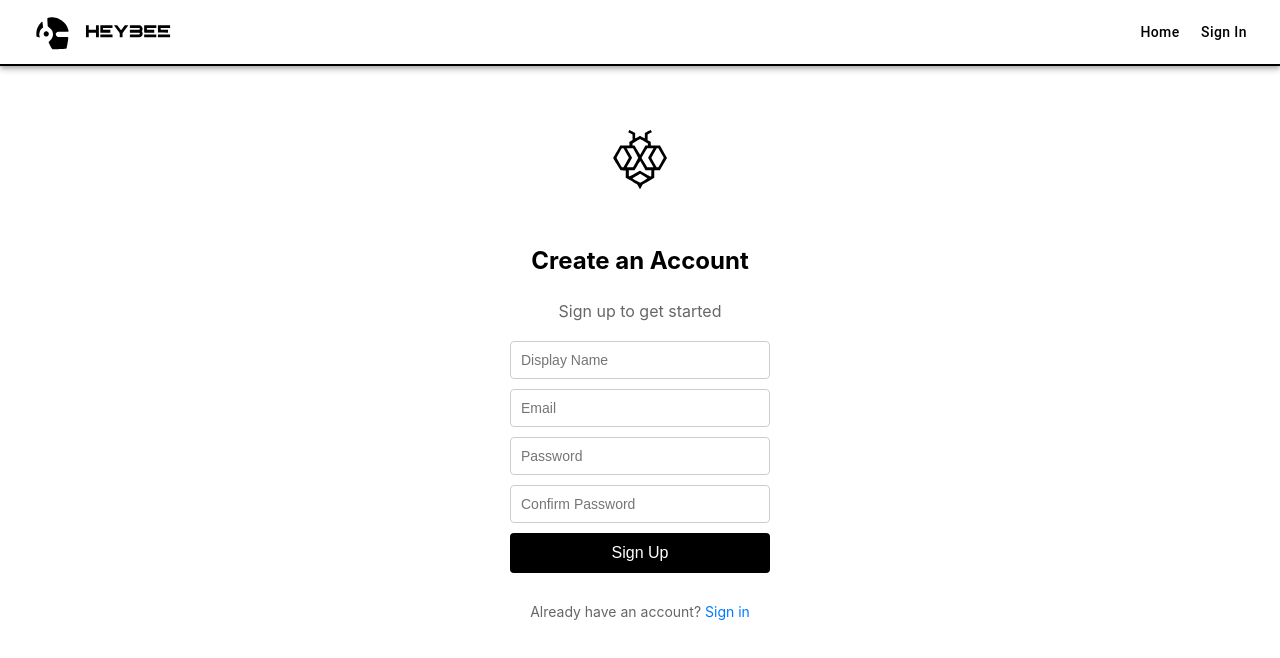
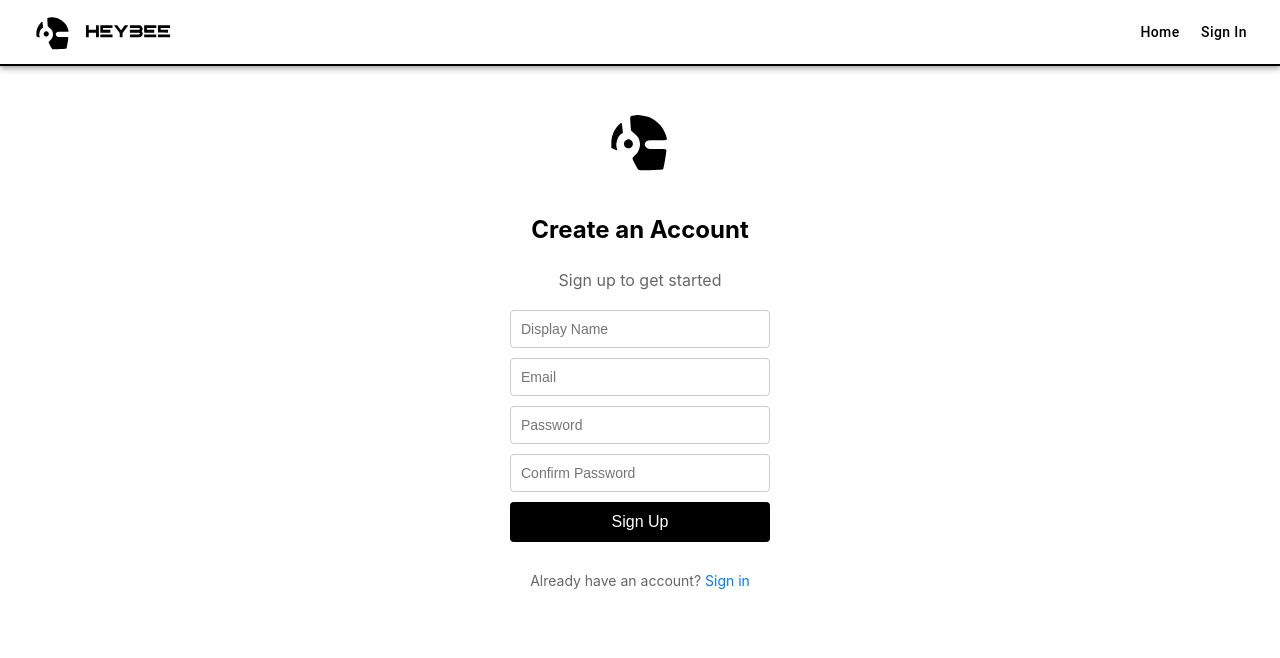
Before and after one commit to Cappybara12/WebAccessChatbot, a React (Create React App) app: page /auth/signup in a window 1280 px wide. Shown: the top 658 px of the page. Built offline with nearby package versions, Linux system fonts and the light colour scheme; no server answers; a web font is replaced by a local one.

Commit message:
Update sign-up.component.jsx

```diff
--- a/src/components/sign-up/sign-up.component.jsx
+++ b/src/components/sign-up/sign-up.component.jsx
@@ -40,7 +40,7 @@ const SignUpForm = () => {
 
   return (
     <div className="auth-container">
-      <img src="/heybee2.svg" alt="HeyBee Logo" className="logo" />
+      <img src="/Heybee.svg" alt="HeyBee Logo" className="logo" />
       <h2>Create an Account</h2>
       <p>Sign up to get started</p>
       <form onSubmit={handleSubmit}>
```
